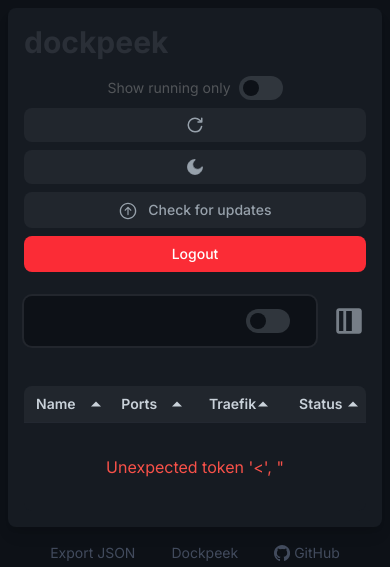
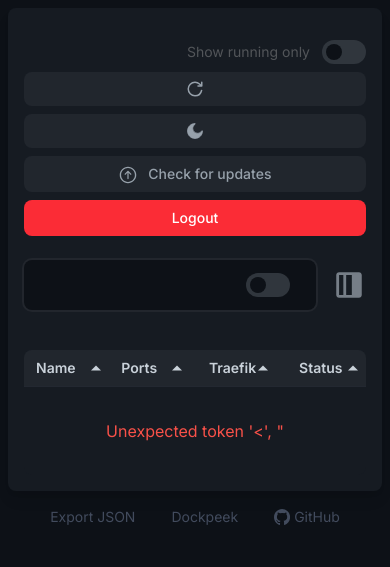
Before and after one commit to n2k/dockpeek, a Flask app: template templates/index.html in a window 390 px wide. Shown: the top 567 px of the page. Run offline with Flask 3, Linux system fonts and the light colour scheme; the template is opened without the code that fills it, so the values that code supplies are empty; parts of the project's set-up code (start-up, migrations or seed data) failed here and were passed over.

Commit message:
fix(ui): space

```diff
--- a/static/css/styles.css
+++ b/static/css/styles.css
@@ -1574,7 +1574,7 @@
 
   .status-filter {
     display: flex;
-    justify-content: center;
+    justify-content: right;
     align-items: center;
     height: 100%;
   }
@@ -1626,6 +1626,10 @@
     display: none;
   }
 
+  .logo-title{
+    display: none;
+  }
+
 }
 
 @media (max-width: 1279px) {
--- a/static/css/tailwindcss.css
+++ b/static/css/tailwindcss.css
@@ -1782,7 +1782,7 @@
   }
   .status-filter {
     display: flex;
-    justify-content: center;
+    justify-content: right;
     align-items: center;
     height: 100%;
   }
@@ -1821,6 +1821,9 @@
     display: none;
   }
   .server-column {
+    display: none;
+  }
+  .logo-title {
     display: none;
   }
 }
--- a/templates/index.html
+++ b/templates/index.html
@@ -16,7 +16,7 @@
         <h1 class="logo-title text-3xl font-bold">dockpeek</h1>
       </div>
       <div class="flex space-x-4 items-center text-sm controls-container">
-        <div class="status-filter flex items-center space-x-2">
+        <div class="status-filter flex items-center space-x-3">
           <label for="filter-running-checkbox"
             class="text-sm text-gray-600 dark:text-gray-400 cursor-pointer select-none">
             Show running only
```
